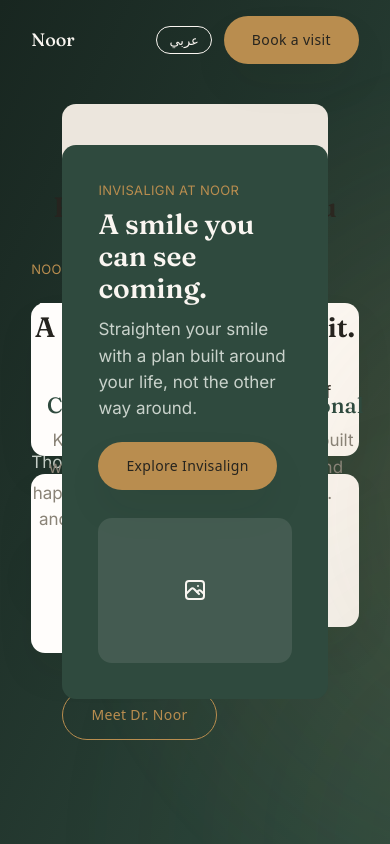
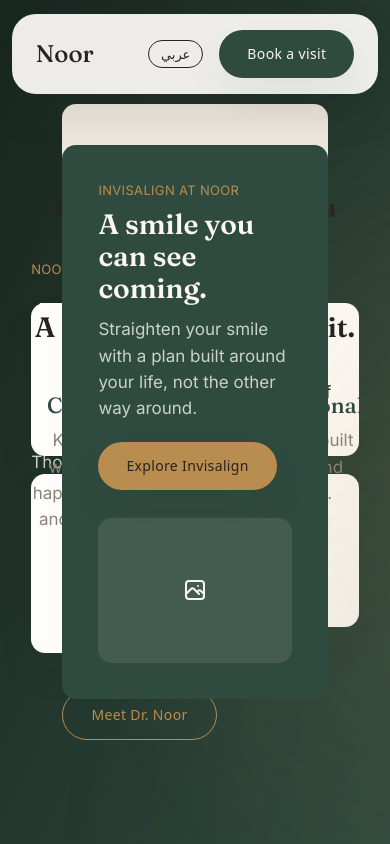
Before and after one commit to SadafNemani/noor-dental-studio, a Next.js app: page /en in a window 390 px wide. Built offline with nearby package versions, Linux system fonts and the light colour scheme; a web font is replaced by a local one.

Commit message:
modified navbar styling so it changes based on background with environment context

```diff
--- a/src/app/[locale]/layout.tsx
+++ b/src/app/[locale]/layout.tsx
@@ -7,6 +7,7 @@
 
 import "../globals.css";
 import Navbar from "@/components/layout/Navbar";
+import { NavEnvironmentProvider } from "@/context/NavEnvironmentContext";
 
 export const metadata: Metadata = {
   title: "Noor Dental Studio",
@@ -41,8 +42,10 @@
     <html lang={locale} dir={isRTL ? "rtl" : "ltr"} suppressHydrationWarning>
       <body className={fontVars}>
         <NextIntlClientProvider locale={locale} messages={messages}>
-          <Navbar />
-          {children}
+          <NavEnvironmentProvider>
+            <Navbar />
+            {children}
+          </NavEnvironmentProvider>
         </NextIntlClientProvider>
       </body>
     </html>
--- a/src/components/layout/Navbar.tsx
+++ b/src/components/layout/Navbar.tsx
@@ -1,19 +1,49 @@
 "use client";
 
+import { motion } from "motion/react";
 import { useTranslations } from "next-intl";
+import { IconBrandWhatsapp, IconPhone } from "@tabler/icons-react";
 import { Link } from "@/i18n/navigation";
 import { useDirection } from "@/hooks/useDirection";
-import { useScrolled } from "@/hooks/useScrolled";
-import Container from "./Container";
-import Button from "../ui/Button";
-import LangToggle from "../ui/LangToggle";
-import { cn } from "@/lib/cn";
+import { useNavEnvironment } from "@/context/NavEnvironmentContext";
+import Button from "@/components/ui/Button";
+import LangToggle from "@/components/ui/LangToggle";
 import { clinicInfo } from "@/data/clinicInfo";
-import { IconBrandWhatsapp, IconPhone } from "@tabler/icons-react";
+
+const envStyles = {
+  image: {
+    backgroundColor: "rgba(0,0,0,0)",
+    color: "#FAF6F1",
+    borderRadius: 24,
+    marginTop: 14,
+    boxShadow: "0 0px 0px rgba(0,0,0,0)",
+  },
+  dark: {
+    backgroundColor: "rgba(24,38,32,0.45)",
+    color: "#FAF6F1",
+    borderRadius: 24,
+    marginTop: 14,
+    boxShadow: "0 0px 0px rgba(0,0,0,0)",
+  },
+  light: {
+    backgroundColor: "rgba(255,253,251,0.85)",
+    color: "#26241F",
+    borderRadius: 24,
+    marginTop: 14,
+    boxShadow: "0 20px 40px rgba(35,36,25,0.10)",
+  },
+  solid: {
+    backgroundColor: "rgba(255,253,251,0.92)",
+    color: "#26241F",
+    borderRadius: 24,
+    marginTop: 14,
+    boxShadow: "0 20px 40px rgba(35,36,25,0.10)",
+  },
+} as const;
 
 export default function Navbar() {
   const { isRTL } = useDirection();
-  const scrolled = useScrolled();
+  const { environment } = useNavEnvironment();
   const t = useTranslations("nav");
 
   const navItems = [
@@ -24,48 +54,44 @@
   ];
 
   return (
-    <header
-      dir={isRTL ? "rtl" : "ltr"}
-      className={cn(
-        "fixed inset-x-0 top-0 z-100 transition-colors duration-300",
-        scrolled
-          ? "text-charcoal shadow-soft bg-white/90 backdrop-blur"
-          : "text-ivory bg-transparent"
-      )}
-    >
-      <Container className="flex items-center justify-between py-4">
-        <Link href="/" className="font-heading text-lg">
+    <header dir={isRTL ? "rtl" : "ltr"} className="fixed inset-x-0 top-0 z-100 mx-[3vw]">
+      <motion.div
+        animate={envStyles[environment]}
+        transition={{ duration: 0.5, ease: "easeInOut" }}
+        className="mx-auto flex max-w-7xl items-center justify-between px-6 py-4 backdrop-blur-md md:px-8"
+      >
+        <Link href="/" className="font-heading text-2xl">
           Noor
         </Link>
 
-        <nav className="text-label hidden gap-6 md:flex">
+        <nav className="hidden gap-8 text-sm font-medium tracking-wide md:flex">
           {navItems.map((item) => (
-            <Link key={item.href} href={item.href} className="hover:opacity-70">
+            <Link key={item.href} href={item.href} className="transition-opacity hover:opacity-70">
               {item.label}
             </Link>
           ))}
         </nav>
 
-        <div className="flex items-center gap-3">
-          <LangToggle />
+        <div className="flex items-center gap-4">
           <a
             href={clinicInfo.whatsappHref}
             aria-label={t("whatsappLabel")}
-            className="hidden sm:inline"
+            className="hidden opacity-60 transition-opacity hover:opacity-100 sm:inline"
           >
-            <IconBrandWhatsapp className="text-lg" aria-hidden="true" />
+            <IconBrandWhatsapp size={17} aria-hidden="true" />
           </a>
-          <a href={clinicInfo.phoneHref} aria-label={t("callLabel")} className="hidden sm:inline">
-            <IconPhone className="text-lg" aria-hidden="true" />
+          <a
+            href={clinicInfo.phoneHref}
+            aria-label={t("callLabel")}
+            className="hidden opacity-60 transition-opacity hover:opacity-100 sm:inline"
+          >
+            <IconPhone size={17} aria-hidden="true" />
           </a>
-          <Button
-            href="/booking"
-            className={!scrolled ? "bg-gold text-charcoal hover:bg-gold/90" : undefined}
-          >
-            {t("bookAVisit")}
-          </Button>
+          <LangToggle />
+
+          <Button href="/booking">{t("bookAVisit")}</Button>
         </div>
-      </Container>
+      </motion.div>
     </header>
   );
 }
--- a/src/components/scenes/PinnedSceneSystem.tsx
+++ b/src/components/scenes/PinnedSceneSystem.tsx
@@ -1,15 +1,23 @@
 "use client";
-import { useRef, useState, Children, cloneElement, isValidElement, type ReactElement } from "react";
+import {
+  useRef,
+  useState,
+  useLayoutEffect,
+  Children,
+  cloneElement,
+  isValidElement,
+  type ReactElement,
+} from "react";
 import { useGSAP } from "@gsap/react";
 import gsap from "gsap";
 import { ScrollTrigger } from "gsap/ScrollTrigger";
 import { useReducedMotion } from "@/hooks/useReducedMotion";
 import { useIsMobile } from "@/hooks/useIsMobile";
+import { useNavEnvironment, type NavEnvironment } from "@/context/NavEnvironmentContext";
 
 gsap.registerPlugin(ScrollTrigger);
 
-type SceneChildProps = { active?: boolean };
-
+type SceneChildProps = { active?: boolean; background?: NavEnvironment };
 type PinnedSceneSystemProps = {
   children: ReactElement<SceneChildProps> | ReactElement<SceneChildProps>[];
 };
@@ -20,12 +28,26 @@
   const isMobile = useIsMobile();
   const skipPinning = prefersReducedMotion || isMobile;
   const [activeIndex, setActiveIndex] = useState(0);
-  const sceneCount = Children.count(children);
+  const { setEnvironment } = useNavEnvironment();
+
+  function getSceneBackground(index: number): NavEnvironment | undefined {
+    const arr = Children.toArray(children) as ReactElement<SceneChildProps>[];
+    return arr[index]?.props.background;
+  }
+
+  useLayoutEffect(() => {
+    if (skipPinning) {
+      setEnvironment("solid");
+      return;
+    }
+    const bg = getSceneBackground(activeIndex);
+    if (bg) setEnvironment(bg);
+    // eslint-disable-next-line react-hooks/exhaustive-deps
+  }, [activeIndex, skipPinning, setEnvironment]);
 
   useGSAP(
     () => {
       if (skipPinning || !viewportRef.current) return;
-
       const scenes = gsap.utils.toArray<HTMLElement>(".scene", viewportRef.current);
       const unitPx = window.innerHeight * 1.4;
 
@@ -36,9 +58,7 @@
         } else {
           tl.fromTo(scene, { autoAlpha: 0 }, { autoAlpha: 1, duration: 0.32 }, i);
         }
-        if (i < scenes.length - 1) {
-          tl.to(scene, { autoAlpha: 0, duration: 0.32 }, i + 0.68);
-        }
+        if (i < scenes.length - 1) tl.to(scene, { autoAlpha: 0, duration: 0.32 }, i + 0.68);
       });
 
       ScrollTrigger.create({
@@ -52,9 +72,10 @@
           const idx = Math.min(scenes.length - 1, Math.floor(self.progress * scenes.length));
           setActiveIndex((prev) => (prev === idx ? prev : idx));
         },
+        onLeave: () => setEnvironment("solid"),
       });
     },
-    { scope: viewportRef, dependencies: [skipPinning, sceneCount] }
+    { scope: viewportRef, dependencies: [skipPinning] }
   );
 
   if (skipPinning) {
--- /dev/null
+++ b/src/context/NavEnvironmentContext.tsx
@@ -0,0 +1,25 @@
+"use client";
+import { createContext, useContext, useState, useCallback } from "react";
+
+export type NavEnvironment = "image" | "light" | "dark" | "solid";
+
+type Ctx = { environment: NavEnvironment; setEnvironment: (env: NavEnvironment) => void };
+const NavEnvironmentContext = createContext<Ctx | null>(null);
+
+export function NavEnvironmentProvider({ children }: { children: React.ReactNode }) {
+  const [environment, setEnvironmentState] = useState<NavEnvironment>("solid");
+  const setEnvironment = useCallback((env: NavEnvironment) => {
+    setEnvironmentState((prev) => (prev === env ? prev : env));
+  }, []);
+  return (
+    <NavEnvironmentContext.Provider value={{ environment, setEnvironment }}>
+      {children}
+    </NavEnvironmentContext.Provider>
+  );
+}
+
+export function useNavEnvironment(): Ctx {
+  const ctx = useContext(NavEnvironmentContext);
+  if (!ctx) throw new Error("useNavEnvironment must be used within NavEnvironmentProvider");
+  return ctx;
+}
```
